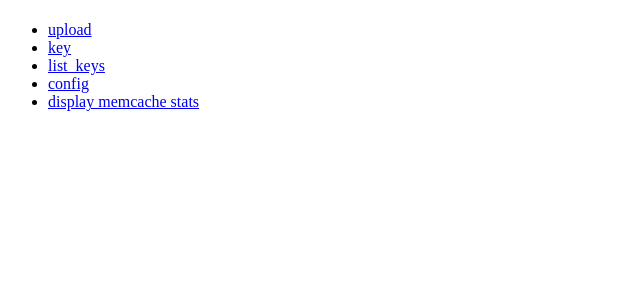
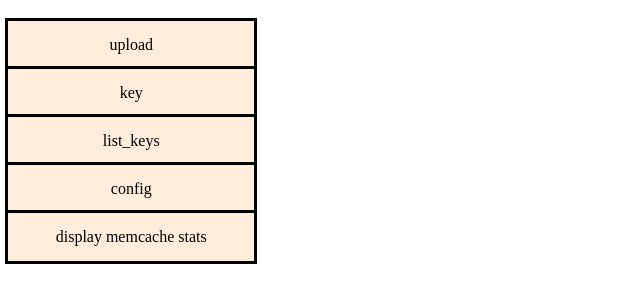
Before and after one commit to jishengx97/ece1779, a Python web app: template frontendapp/templates/main.html in a window 1280 px wide. Shown: the top 303 px of the page, without its empty margins (0-640 px from the left). Run offline with Jinja, Linux system fonts and the light colour scheme; the template is opened without the code that fills it, so the values that code supplies are empty.

Commit message:
add feature for url

```diff
--- a/frontendapp/templates/base.html
+++ b/frontendapp/templates/base.html
@@ -18,6 +18,38 @@
                 margin: 4px 2px;
                 cursor: pointer;
             }
+            ul {
+                padding: 0;
+                width: 100%;
+            }
+
+            a {
+                outline: solid;
+                text-decoration: none;
+                display: inline-block;
+                width: 19.5%;
+                margin-right: 0.625%;
+                text-align: center;
+                line-height: 3;
+                color: black;
+            }
+
+            li:last-child a {
+                margin-right: 0;
+            }
+
+            a:link, a:visited, a:focus {
+                background: #FFEDDB;
+            }
+
+            a:hover {
+                background: #E3B7A0;
+            }
+
+            a:active {
+                background: #BF9270;
+                color: white;
+            }
         </style>
     </head>
     <body>
```
